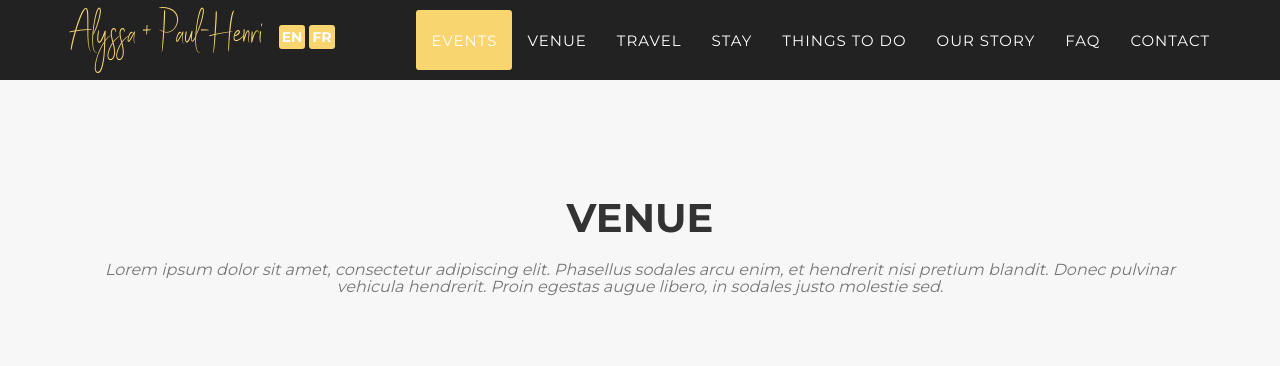
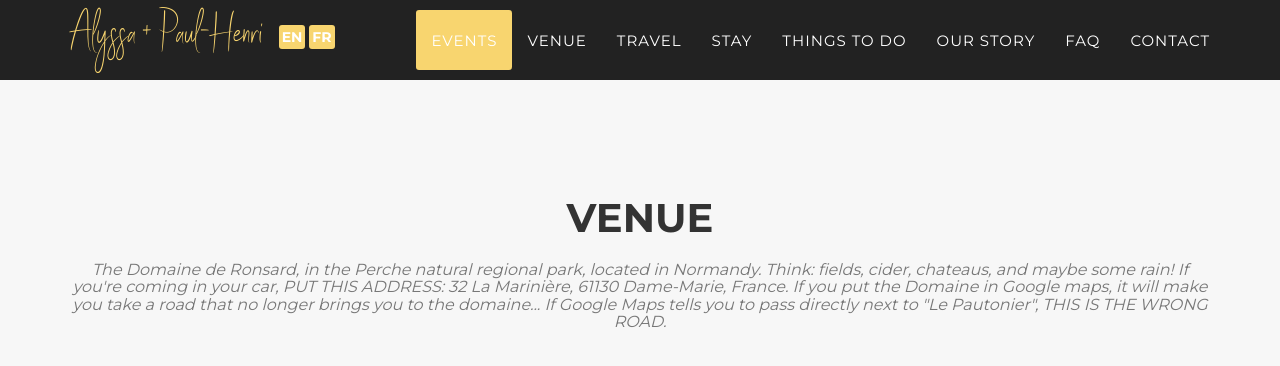
Before and after one commit to alyssapaulhenri/alyssapaulhenri.github.io, a Jekyll site: the page built from index.html, in a window 1280 px wide and 900 px high, scrolled down 1615 px, cut to the strip 0-367 px from the top of the window. Built offline with Jekyll 4.4.1, drawn with Linux system fonts in a browser that asks for light colours; some web fonts are replaced.

Commit message:
Update venue.html

```diff
--- a/_includes/en_data/venue.html
+++ b/_includes/en_data/venue.html
@@ -4,7 +4,7 @@
         <div class="row">
             <div class="col-lg-12 text-center">
                 <h2 class="section-heading">Venue</h2>
-                <h3 class="section-subheading text-muted">Lorem ipsum dolor sit amet, consectetur adipiscing elit. Phasellus sodales arcu enim, et hendrerit nisi pretium blandit. Donec pulvinar vehicula hendrerit. Proin egestas augue libero, in sodales justo molestie sed.</h3>
+                <h3 class="section-subheading text-muted">The Domaine de Ronsard, in the Perche natural regional park, located in Normandy. Think: fields, cider, chateaus, and maybe some rain! If you're coming in your car, PUT THIS ADDRESS: 32 La Marinière, 61130 Dame-Marie, France. If you put the Domaine in Google maps, it will make you take a road that no longer brings you to the domaine... If Google Maps tells you to pass directly next to "Le Pautonier", THIS IS THE WRONG ROAD. </h3>
             </div>
         </div>
         <style>
```
